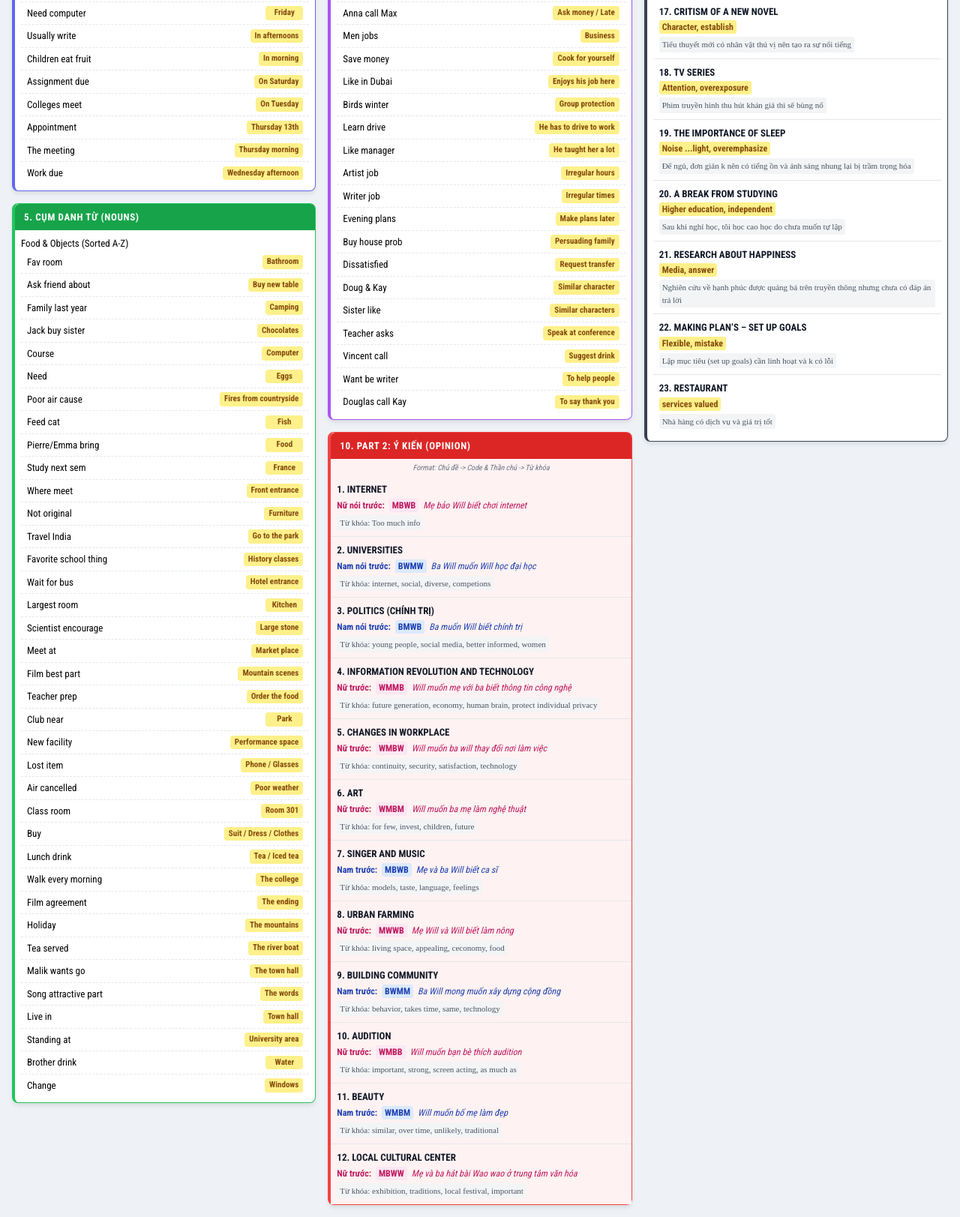
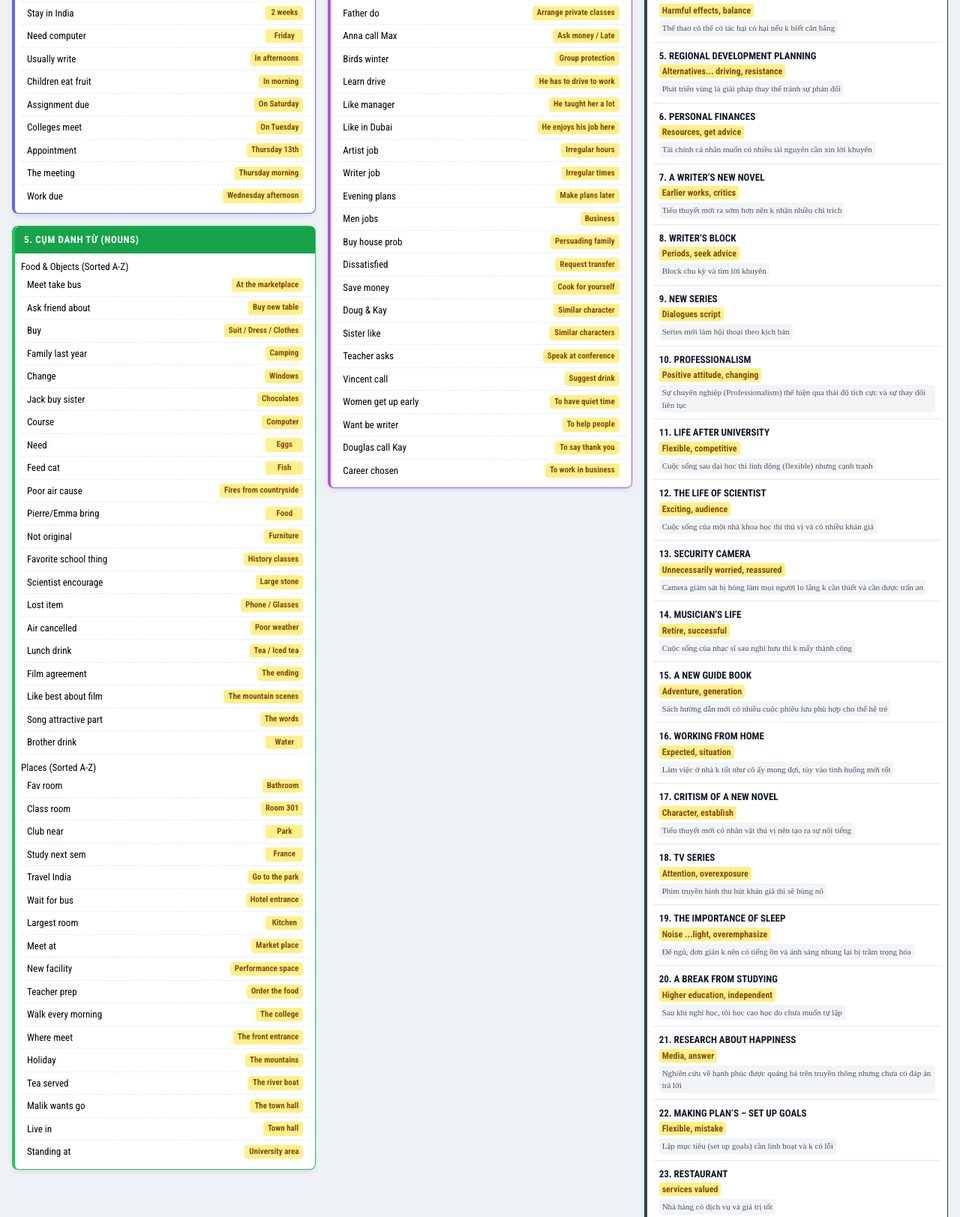
Before and after one commit to TongK30/aptis, a plain HTML site: page speak-part1.html in a window 1280 px wide. Shown: the part 1490-3113 px from the top of the page at 75% size. Drawn offline with nearby package versions, Linux system fonts and the light colour scheme.

Commit message:
Update speak-part1.html

```diff
--- a/speak-part1.html
+++ b/speak-part1.html
@@ -234,6 +234,8 @@
                 <div class="item-row" onclick="askGemini('Explain the time:', 'Train depart', '9:30')"><span>Train depart</span> <span class="ans">9:30</span></div>
                 <div class="item-row" onclick="askGemini('Explain the time:', 'Train leaves', 'At 9:15')"><span>Train leaves</span> <span class="ans">At 9:15</span></div>
                 <div class="item-row" onclick="askGemini('Explain the time:', 'Meet friends', 'At 10:00')"><span>Meet friends</span> <span class="ans">At 10:00</span></div>
+                <div class="item-row" onclick="askGemini('Explain the time:', 'Meeting starts (Coworker)', '10.15')"><span>Meeting start</span> <span class="ans">10.15</span></div>
+
                 <div class="item-row" onclick="askGemini('Explain the duration:', 'Talk duration', '15 minutes')"><span>Talk duration</span> <span class="ans">15 minutes</span></div>
                 <div class="item-row" onclick="askGemini('Explain the duration:', 'To station', '20 minutes')"><span>To station</span> <span class="ans">20 minutes</span></div>
                 <div class="item-row" onclick="askGemini('Explain the duration:', 'Cycling time', '35 minutes')"><span>Cycling time</span> <span class="ans">35 minutes</span></div>
@@ -279,43 +281,46 @@
             <div class="section-header bg-green-600">5. CỤM DANH TỪ (Nouns)</div>
             <div class="p-2">
                 <div class="topic-tag">Food & Objects (Sorted A-Z)</div>
-                <div class="item-row" onclick="askGemini('Explain the place:', 'Fav room', 'Bathroom')"><span>Fav room</span> <span class="ans">Bathroom</span></div>
+                <div class="item-row" onclick="askGemini('Explain the place:', 'Meet to take bus', 'At the marketplace')"><span>Meet take bus</span> <span class="ans">At the marketplace</span></div>
                 <div class="item-row" onclick="askGemini('Explain the object:', 'Ask friend about', 'Buy a new table')"><span>Ask friend about</span> <span class="ans">Buy new table</span></div>
+                <div class="item-row" onclick="askGemini('Explain the object:', 'Buy', 'Suit / Dress / Clothes')"><span>Buy</span> <span class="ans">Suit / Dress / Clothes</span></div>
                 <div class="item-row" onclick="askGemini('Explain the activity:', 'Family last year', 'Camping')"><span>Family last year</span> <span class="ans">Camping</span></div>
+                <div class="item-row" onclick="askGemini('Explain the object:', 'Change', 'Windows')"><span>Change</span> <span class="ans">Windows</span></div>
                 <div class="item-row" onclick="askGemini('Explain the object:', 'Jack buy for sister', 'Chocolates')"><span>Jack buy sister</span> <span class="ans">Chocolates</span></div>
                 <div class="item-row" onclick="askGemini('Explain the object:', 'Course', 'Computer')"><span>Course</span> <span class="ans">Computer</span></div>
                 <div class="item-row" onclick="askGemini('Explain the object:', 'Need', 'Eggs')"><span>Need</span> <span class="ans">Eggs</span></div>
+                <div class="item-row" onclick="askGemini('Explain the object:', 'Feed cat', 'Fish')"><span>Feed cat</span> <span class="ans">Fish</span></div>
                 <div class="item-row" onclick="askGemini('Explain the cause:', 'Poor air quality', 'Fires from countryside')"><span>Poor air cause</span> <span class="ans">Fires from countryside</span></div>
-                <div class="item-row" onclick="askGemini('Explain the object:', 'Feed cat', 'Fish')"><span>Feed cat</span> <span class="ans">Fish</span></div>
                 <div class="item-row" onclick="askGemini('Explain the object:', 'Pierre/Emma bring', 'Food')"><span>Pierre/Emma bring</span> <span class="ans">Food</span></div>
+                <div class="item-row" onclick="askGemini('Explain the object:', 'Not original', 'Furniture')"><span>Not original</span> <span class="ans">Furniture</span></div>
+                <div class="item-row" onclick="askGemini('Explain the preference:', 'Favorite thing about school', 'History classes')"><span>Favorite school thing</span> <span class="ans">History classes</span></div>
+                <div class="item-row" onclick="askGemini('Explain the object:', 'Scientist encourage', 'Large stone')"><span>Scientist encourage</span> <span class="ans">Large stone</span></div>
+                <div class="item-row" onclick="askGemini('Explain the object:', 'Lost item', 'Phone / Glasses')"><span>Lost item</span> <span class="ans">Phone / Glasses</span></div>
+                <div class="item-row" onclick="askGemini('Explain the condition:', 'Air travel cancelled', 'Poor weather conditions')"><span>Air cancelled</span> <span class="ans">Poor weather</span></div>
+                <div class="item-row" onclick="askGemini('Explain the object:', 'Lunch drink', 'Tea / Iced tea')"><span>Lunch drink</span> <span class="ans">Tea / Iced tea</span></div>
+                <div class="item-row" onclick="askGemini('Explain the noun:', 'Agree on film', 'The ending')"><span>Film agreement</span> <span class="ans">The ending</span></div>
+                <div class="item-row" onclick="askGemini('Explain the noun:', 'Like best in film', 'The mountain scenes')"><span>Like best about film</span> <span class="ans">The mountain scenes</span></div>
+                <div class="item-row" onclick="askGemini('Explain the noun:', 'Attractive part of song', 'The words')"><span>Song attractive part</span> <span class="ans">The words</span></div>
+                <div class="item-row" onclick="askGemini('Explain the drink:', 'Brother have to drink', 'Water')"><span>Brother drink</span> <span class="ans">Water</span></div>
+
+                <div class="topic-tag mt-2">Places (Sorted A-Z)</div>
+                <div class="item-row" onclick="askGemini('Explain the place:', 'Fav room', 'Bathroom')"><span>Fav room</span> <span class="ans">Bathroom</span></div>
+                <div class="item-row" onclick="askGemini('Explain the place:', 'Class room', 'Room 301')"><span>Class room</span> <span class="ans">Room 301</span></div>
+                <div class="item-row" onclick="askGemini('Explain the place:', 'Club near', 'Park')"><span>Club near</span> <span class="ans">Park</span></div>
                 <div class="item-row" onclick="askGemini('Explain the place:', 'Study next semester', 'France')"><span>Study next sem</span> <span class="ans">France</span></div>
-                <div class="item-row" onclick="askGemini('Explain the place:', 'Where meet', 'The front entrance')"><span>Where meet</span> <span class="ans">Front entrance</span></div>
-                <div class="item-row" onclick="askGemini('Explain the object:', 'Not original', 'Furniture')"><span>Not original</span> <span class="ans">Furniture</span></div>
                 <div class="item-row" onclick="askGemini('Explain the place:', 'Travel to India', 'Go to the park')"><span>Travel India</span> <span class="ans">Go to the park</span></div>
-                <div class="item-row" onclick="askGemini('Explain the preference:', 'Favorite thing about school', 'History classes')"><span>Favorite school thing</span> <span class="ans">History classes</span></div>
                 <div class="item-row" onclick="askGemini('Explain the place:', 'Wait for bus', 'Hotel entrance')"><span>Wait for bus</span> <span class="ans">Hotel entrance</span></div>
                 <div class="item-row" onclick="askGemini('Explain the place:', 'Largest room', 'Kitchen')"><span>Largest room</span> <span class="ans">Kitchen</span></div>
-                <div class="item-row" onclick="askGemini('Explain the object:', 'Scientist encourage', 'Large stone')"><span>Scientist encourage</span> <span class="ans">Large stone</span></div>
                 <div class="item-row" onclick="askGemini('Explain the place:', 'Meet at', 'Market place')"><span>Meet at</span> <span class="ans">Market place</span></div>
-                <div class="item-row" onclick="askGemini('Explain the noun:', 'Like best in film', 'The mountain scenes')"><span>Film best part</span> <span class="ans">Mountain scenes</span></div>
+                <div class="item-row" onclick="askGemini('Explain the object:', 'New facility', 'Performance space')"><span>New facility</span> <span class="ans">Performance space</span></div>
                 <div class="item-row" onclick="askGemini('Explain the preparation:', 'Teacher preparing', 'Order the food')"><span>Teacher prep</span> <span class="ans">Order the food</span></div>
-                <div class="item-row" onclick="askGemini('Explain the place:', 'Club near', 'Park')"><span>Club near</span> <span class="ans">Park</span></div>
-                <div class="item-row" onclick="askGemini('Explain the object:', 'New facility', 'Performance space')"><span>New facility</span> <span class="ans">Performance space</span></div>
-                <div class="item-row" onclick="askGemini('Explain the object:', 'Lost item', 'Phone / Glasses')"><span>Lost item</span> <span class="ans">Phone / Glasses</span></div>
-                <div class="item-row" onclick="askGemini('Explain the condition:', 'Air travel cancelled', 'Poor weather conditions')"><span>Air cancelled</span> <span class="ans">Poor weather</span></div>
-                <div class="item-row" onclick="askGemini('Explain the place:', 'Class room', 'Room 301')"><span>Class room</span> <span class="ans">Room 301</span></div>
-                <div class="item-row" onclick="askGemini('Explain the object:', 'Buy', 'Suit / Dress / Clothes')"><span>Buy</span> <span class="ans">Suit / Dress / Clothes</span></div>
-                <div class="item-row" onclick="askGemini('Explain the object:', 'Lunch drink', 'Tea / Iced tea')"><span>Lunch drink</span> <span class="ans">Tea / Iced tea</span></div>
                 <div class="item-row" onclick="askGemini('Explain the place:', 'Walk every morning', 'The college')"><span>Walk every morning</span> <span class="ans">The college</span></div>
-                <div class="item-row" onclick="askGemini('Explain the noun:', 'Agree on film', 'The ending')"><span>Film agreement</span> <span class="ans">The ending</span></div>
+                <div class="item-row" onclick="askGemini('Explain the place:', 'Where meet', 'The front entrance')"><span>Where meet</span> <span class="ans">The front entrance</span></div>
                 <div class="item-row" onclick="askGemini('Explain the place:', 'Holiday', 'The mountains')"><span>Holiday</span> <span class="ans">The mountains</span></div>
                 <div class="item-row" onclick="askGemini('Explain the place:', 'Tea served', 'The river boat')"><span>Tea served</span> <span class="ans">The river boat</span></div>
                 <div class="item-row" onclick="askGemini('Explain the place:', 'Malik wants go', 'The town hall')"><span>Malik wants go</span> <span class="ans">The town hall</span></div>
-                <div class="item-row" onclick="askGemini('Explain the noun:', 'Attractive part of song', 'The words')"><span>Song attractive part</span> <span class="ans">The words</span></div>
                 <div class="item-row" onclick="askGemini('Explain the place:', 'Live in', 'Town hall')"><span>Live in</span> <span class="ans">Town hall</span></div>
                 <div class="item-row" onclick="askGemini('Explain the place:', 'Standing at', 'University area')"><span>Standing at</span> <span class="ans">University area</span></div>
-                <div class="item-row" onclick="askGemini('Explain the drink:', 'Brother have to drink', 'Water')"><span>Brother drink</span> <span class="ans">Water</span></div>
-                <div class="item-row" onclick="askGemini('Explain the object:', 'Change', 'Windows')"><span>Change</span> <span class="ans">Windows</span></div>
             </div>
         </div>
 
@@ -363,6 +368,7 @@
             <div class="section-header bg-lime-600">8. THỂ THAO & GIẢI TRÍ</div>
             <div class="p-2">
                 <!-- Sorted A-Z by Answer -->
+                <div class="item-row" onclick="askGemini('Explain the recommendation:', 'Film recommendation', 'Action film')"><span>Film recommend</span> <span class="ans">Action film</span></div>
                 <div class="item-row" onclick="askGemini('Explain the activity:', 'Last year (Men)', 'Cycling')"><span>Last year (Men)</span> <span class="ans">Cycling</span></div>
                 <div class="item-row" onclick="askGemini('Explain the activity:', 'Actor hobbies', 'Drawing')"><span>Actor hobbies</span> <span class="ans">Drawing</span></div>
                 <div class="item-row" onclick="askGemini('Explain the activity:', 'She good at', 'Football')"><span>She good at</span> <span class="ans">Football</span></div>
@@ -388,23 +394,25 @@
                 <!-- Sorted A-Z by Answer -->
                 <div class="item-row" onclick="askGemini('Explain the action:', 'Father do', 'Arrange private classes')"><span>Father do</span> <span class="ans">Arrange private classes</span></div>
                 <div class="item-row" onclick="askGemini('Explain the action:', 'Anna call Max', 'Ask money / Late')"><span>Anna call Max</span> <span class="ans">Ask money / Late</span></div>
-                <div class="item-row" onclick="askGemini('Explain the job:', 'Men jobs', 'Business')"><span>Men jobs</span> <span class="ans">Business</span></div>
-                <div class="item-row" onclick="askGemini('Explain the advice:', 'Save money', 'Cook for yourself')"><span>Save money</span> <span class="ans">Cook for yourself</span></div>
-                <div class="item-row" onclick="askGemini('Explain the reason:', 'Like in Dubai', 'He enjoys his job here')"><span>Like in Dubai</span> <span class="ans">Enjoys his job here</span></div>
                 <div class="item-row" onclick="askGemini('Explain the behavior:', 'Birds winter', 'Group protection')"><span>Birds winter</span> <span class="ans">Group protection</span></div>
                 <div class="item-row" onclick="askGemini('Explain the reason:', 'Learn drive', 'He has to drive to work')"><span>Learn drive</span> <span class="ans">He has to drive to work</span></div>
                 <div class="item-row" onclick="askGemini('Explain the reason:', 'Like manager', 'He taught her a lot')"><span>Like manager</span> <span class="ans">He taught her a lot</span></div>
+                <div class="item-row" onclick="askGemini('Explain the reason:', 'Like in Dubai', 'He enjoys his job here')"><span>Like in Dubai</span> <span class="ans">He enjoys his job here</span></div>
                 <div class="item-row" onclick="askGemini('Explain the job feature:', 'Artist job', 'Irregular hours')"><span>Artist job</span> <span class="ans">Irregular hours</span></div>
                 <div class="item-row" onclick="askGemini('Explain the job feature:', 'Writer job', 'She works at irregular times')"><span>Writer job</span> <span class="ans">Irregular times</span></div>
                 <div class="item-row" onclick="askGemini('Explain the decision:', 'Evening plans', 'Make plans later')"><span>Evening plans</span> <span class="ans">Make plans later</span></div>
+                <div class="item-row" onclick="askGemini('Explain the job:', 'Men jobs', 'Business')"><span>Men jobs</span> <span class="ans">Business</span></div>
                 <div class="item-row" onclick="askGemini('Explain the problem:', 'Buy house problem', 'Persuading his family')"><span>Buy house prob</span> <span class="ans">Persuading family</span></div>
                 <div class="item-row" onclick="askGemini('Explain the solution:', 'Dissatisfied', 'Request transfer')"><span>Dissatisfied</span> <span class="ans">Request transfer</span></div>
+                <div class="item-row" onclick="askGemini('Explain the advice:', 'Save money', 'Cook for yourself')"><span>Save money</span> <span class="ans">Cook for yourself</span></div>
                 <div class="item-row" onclick="askGemini('Explain the similarity:', 'Doug & Kay', 'Similar character')"><span>Doug & Kay</span> <span class="ans">Similar character</span></div>
                 <div class="item-row" onclick="askGemini('Explain the similarity:', 'Sister like', 'Similar characters')"><span>Sister like</span> <span class="ans">Similar characters</span></div>
                 <div class="item-row" onclick="askGemini('Explain the phrasal verb/action:', 'Teacher asks', 'Speak at conference')"><span>Teacher asks</span> <span class="ans">Speak at conference</span></div>
                 <div class="item-row" onclick="askGemini('Explain the reason:', 'Vincent call', 'Suggest drink')"><span>Vincent call</span> <span class="ans">Suggest drink</span></div>
+                <div class="item-row" onclick="askGemini('Explain the reason:', 'Women get up early', 'To have some quiet time')"><span>Women get up early</span> <span class="ans">To have quiet time</span></div>
                 <div class="item-row" onclick="askGemini('Explain the reason:', 'Want to be writer', 'To help people')"><span>Want be writer</span> <span class="ans">To help people</span></div>
                 <div class="item-row" onclick="askGemini('Explain the reason:', 'Douglas call Kay', 'To say thank you')"><span>Douglas call Kay</span> <span class="ans">To say thank you</span></div>
+                <div class="item-row" onclick="askGemini('Explain the career choice:', 'Career chosen', 'To work in business')"><span>Career chosen</span> <span class="ans">To work in business</span></div>
             </div>
         </div>
 
```
